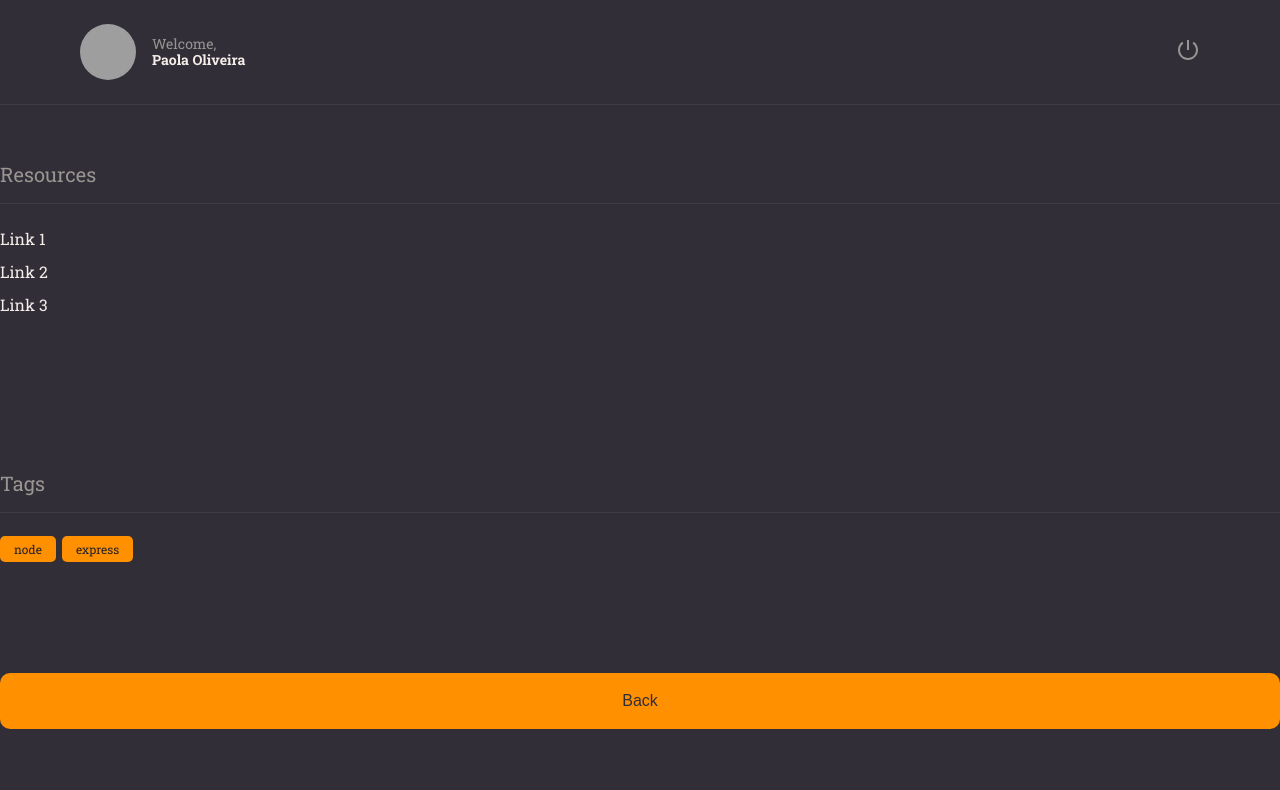
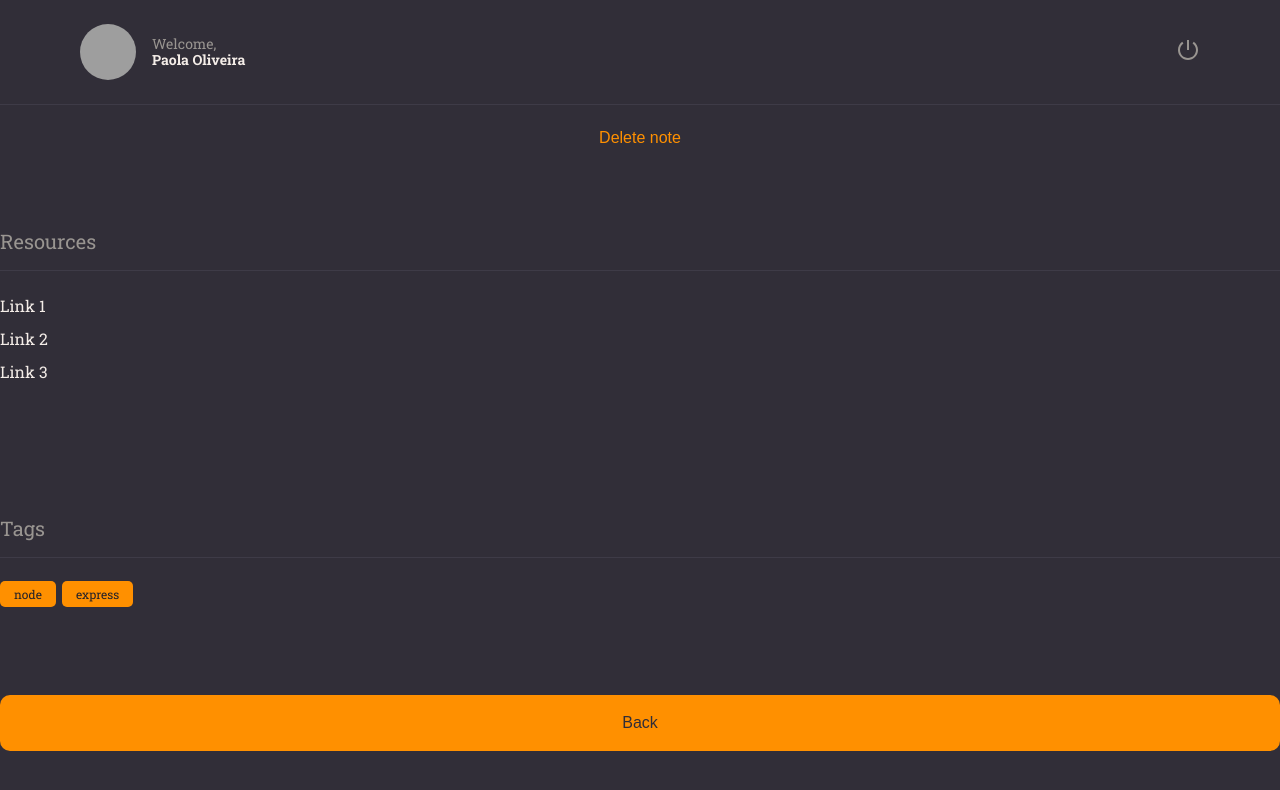
Before and after one commit to apaolaoliveira/RocketNotesWeb, a React (Vite) app: page / in a window 1280 px wide. Shown: the top 790 px of the page. Built offline with nearby package versions, Linux system fonts and the light colour scheme; grey boxes are pictures that could not be loaded.

Commit message:
add buttonText component

```diff
--- /dev/null
+++ b/src/components/ButtonText/index.jsx
@@ -0,0 +1,12 @@
+import { Container } from "./styles";
+
+export function ButtonText({ title, ...rest }){
+  return(
+    <Container
+      type="button"
+      {...rest}
+    >
+      {title}
+    </Container>
+  )
+}
--- /dev/null
+++ b/src/components/ButtonText/styles.js
@@ -0,0 +1,8 @@
+import styled from "styled-components";
+
+export const Container = styled.button`
+  background: none;
+  border: none;
+  color: ${({theme}) => theme.COLORS.ORANGE};
+  font-size: 1.6rem;
+`;
--- a/src/pages/Details/index.jsx
+++ b/src/pages/Details/index.jsx
@@ -1,20 +1,23 @@
 import { Container, Links } from './styles.js';
 
 import { Header } from '../../components/Header';
-import { Button } from '../../components/Button';
 import { Section } from '../../components/Section';
 import { Tag } from '../../components/Tag';
+import { Button } from '../../components/Button';
+import { ButtonText } from '../../components/ButtonText';
 
 export function Details(){
   return(
     <Container>
       <Header />
 
+      <ButtonText title="Delete note" />
+
       <Section title='Resources'>
         <Links>
-          <li><a href="">Link 1</a></li>
-          <li><a href="">Link 2</a></li>
-          <li><a href="">Link 3</a></li>
+          <li><a href="#">Link 1</a></li>
+          <li><a href="#">Link 2</a></li>
+          <li><a href="#">Link 3</a></li>
         </Links>
       </Section>
 
```
